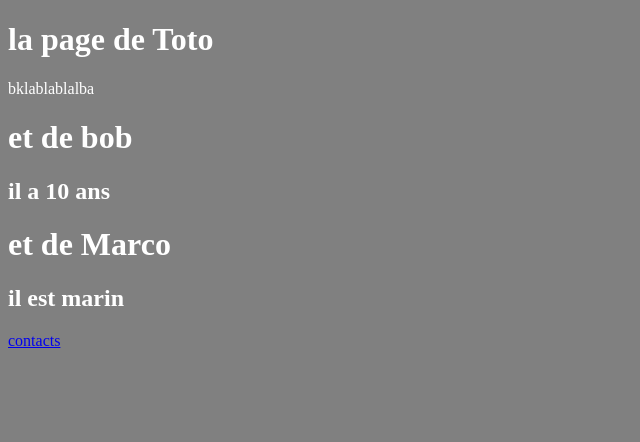
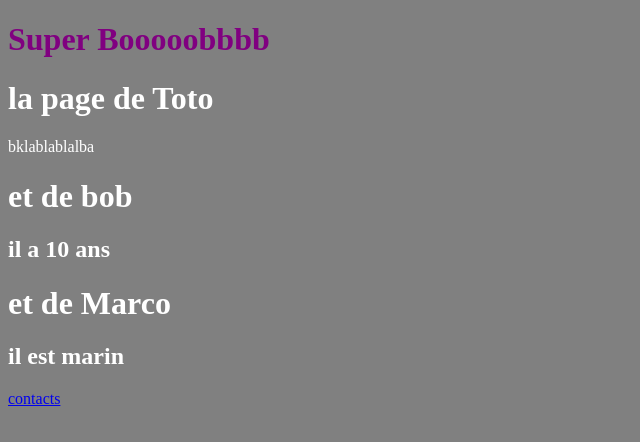
Before and after one commit to tomitomo/exo1, a plain HTML site: page index.html in a window 1280 px wide. Shown: the whole page, without its empty margins (0-640 px from the left). Drawn offline with Linux system fonts and the light colour scheme.

Commit message:
creation index bob et chgt css

```diff
--- a/css/main.css
+++ b/css/main.css
@@ -3,3 +3,8 @@ body
 	background-color: grey;
 	color:white;
 }
+
+#bob
+{
+	color:purple;
+}
--- a/index.html
+++ b/index.html
@@ -6,6 +6,8 @@
 	<link rel="stylesheet" type="text/css" href="css/main.css">
 </head>
 <body>
+	<h1 id="bob">Super Booooobbbb</h1>
+
 	<h1>la page de Toto</h1>
 	<p>bklablablalba</p>
 
@@ -15,6 +17,8 @@
 	<h1>et de Marco</h1>
 	<h2>il est marin</h2>
 
+
+
 	<a href="contact.html">contacts</a>
 </body>
 </html>
```
